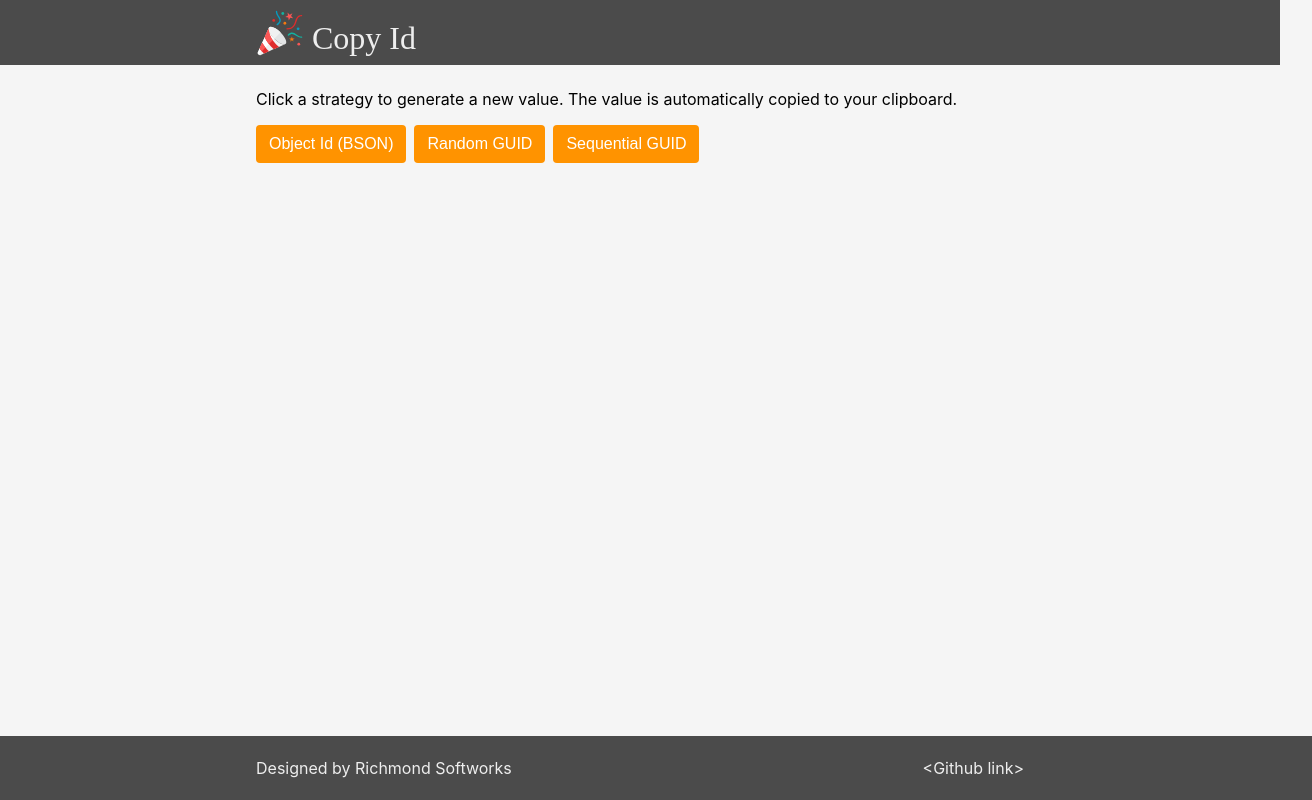
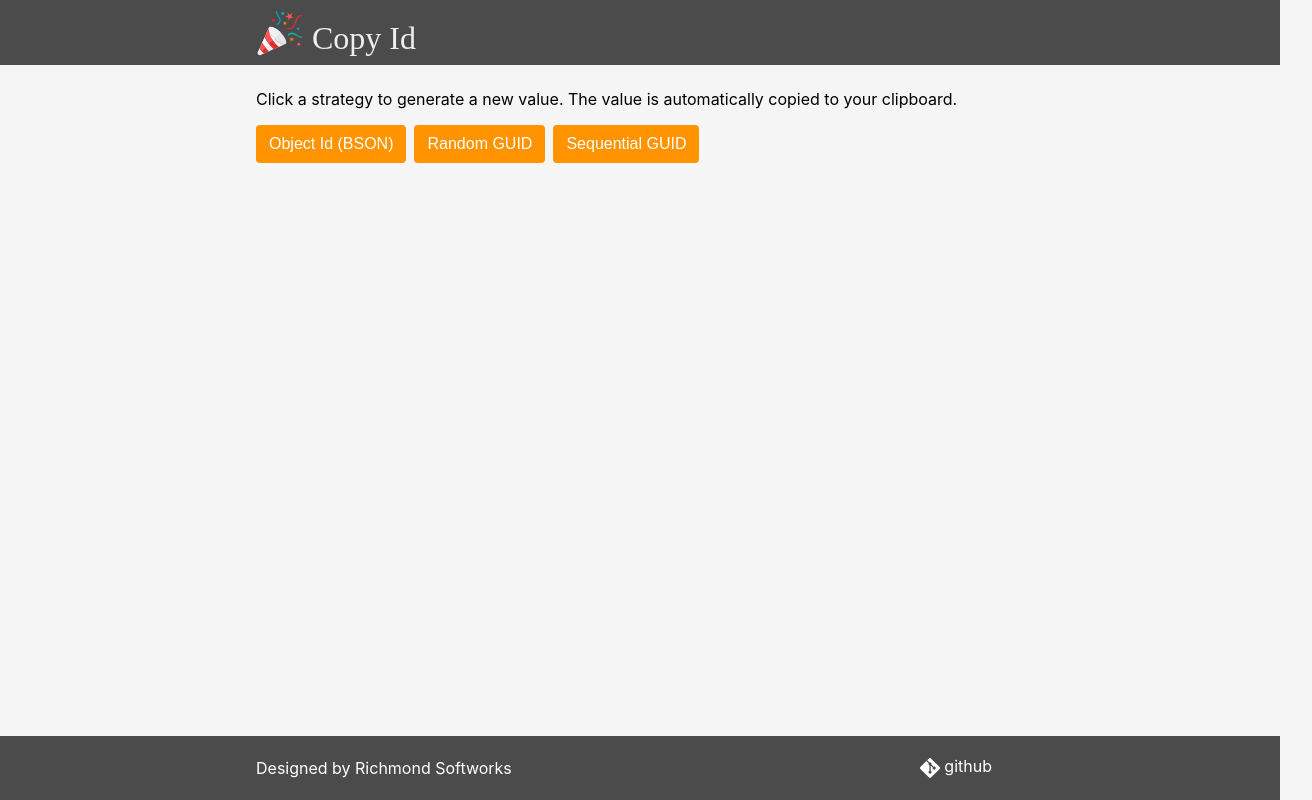
Before and after one commit to richmondsoftworks/copy-id, a React (Create React App) app in the folder packages/web/: page / in a window 1280 px wide. Shown: the whole page, 1312 px wide, since content can reach past the window. Built offline with nearby package versions, Linux system fonts and the light colour scheme; a web font is replaced by a local one.

Commit message:
add git link

```diff
--- a/packages/web/src/comps/App.tsx
+++ b/packages/web/src/comps/App.tsx
@@ -45,7 +45,10 @@ const App: React.FC = () => {
       </div>
       <div className="footer">
         <div>Designed by Richmond Softworks</div>
-        <div>&lt;Github link&gt;</div>
+        <a className="github-link" href="https://github.com/richmondsoftworks/copy-id" target="_blank">
+          <img src="git.svg" alt="git" />
+          <span>github</span>
+        </a>
       </div>
     </>
   );
--- a/packages/web/src/index.css
+++ b/packages/web/src/index.css
@@ -3,6 +3,11 @@
 :root {
   --primary: #ff9300;
   --primary-alt: white;
+}
+
+a {
+  color: inherit;
+  text-decoration: none;
 }
 
 body {
@@ -47,15 +52,29 @@ body {
 }
 
 .footer {
+  color: white;
   display: flex;
   align-items: center;
   justify-content: space-between;
   min-height: 3rem;
-  margin-right: -2rem;
 }
 
 .footer > * {
   margin-right: 2rem;
+}
+
+.footer .github-link {
+  display: flex;
+  align-items: center;
+}
+
+.footer .github-link > img {
+  width: 1.25rem;
+  margin-right: 0.25rem;
+}
+
+.footer .github-link > span {
+  margin-top: -0.25rem;
 }
 
 .btn {
```
Also changed, not shown: packages/web/public/git.svg (added), 1 other file (tests, documents, lock files or other folders).
